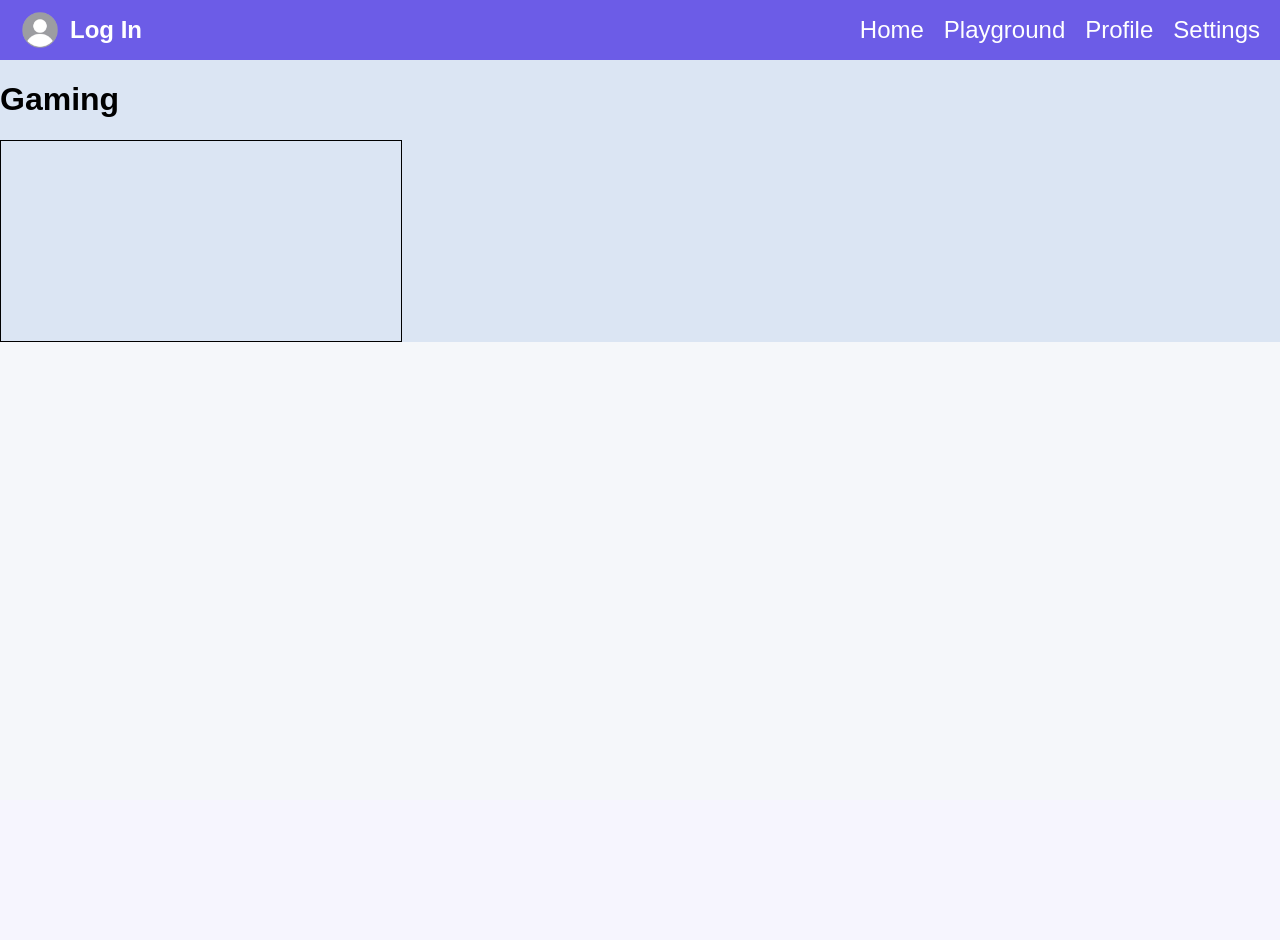
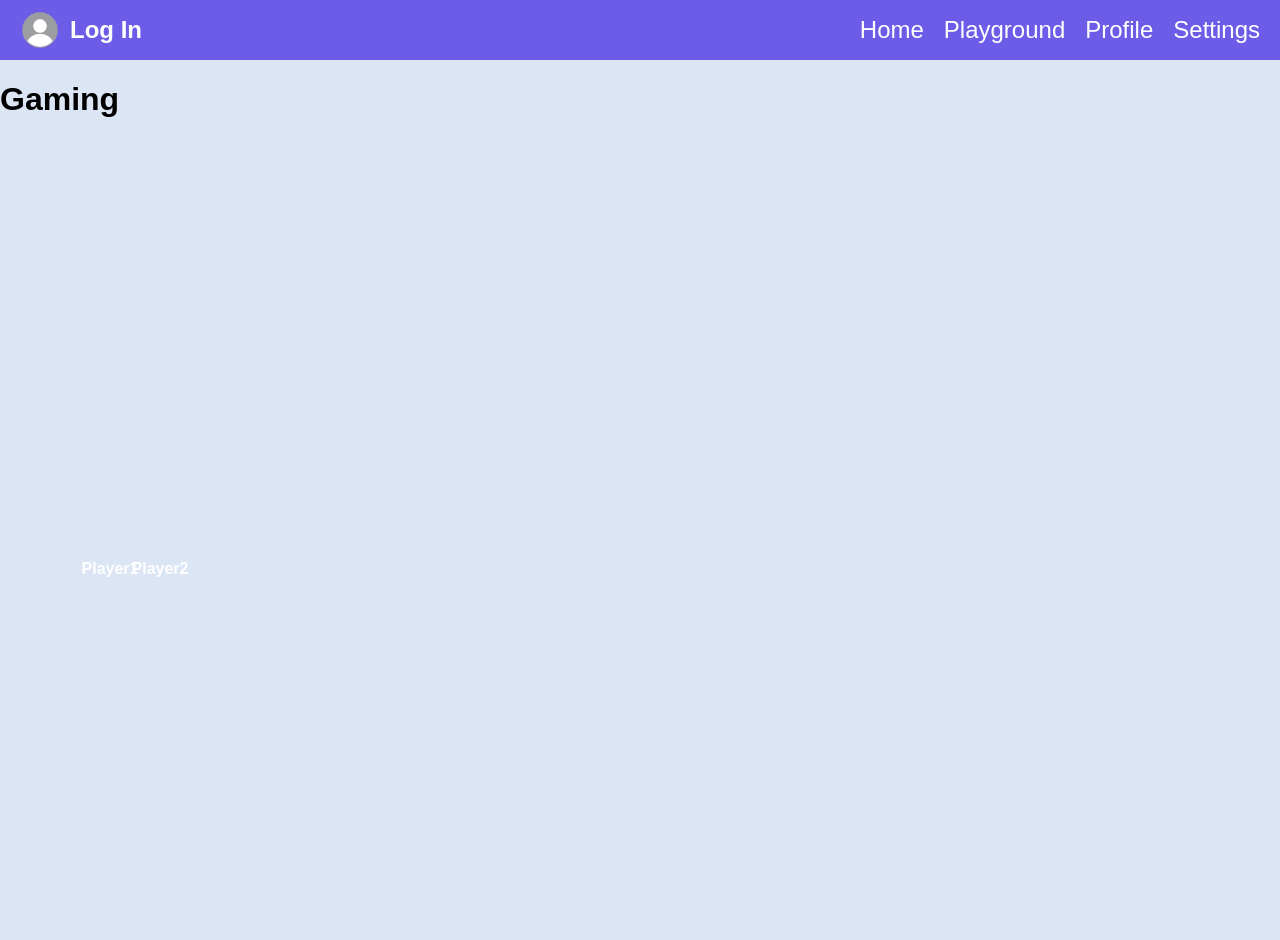
Before and after one commit to MlgEpicCar/HenHacks2026, a Flask app: page /playground in a window 1280 px wide. Before the commit the page ends 342 px from the top, so only its background shows below. Run offline with Flask 3, Linux system fonts and the light colour scheme; some libraries are stand-ins or nearby versions.

Commit message:
usernames in playground

```diff
--- a/models.py
+++ b/models.py
@@ -8,7 +8,7 @@ class User(db.Model):
     password = db.Column(db.String(100))
     xp = db.Column(db.Integer, default=0)
     pfp = db.Column(db.String, default="unknown")
-    bio = db.Column(db.String(250), default="This user hasn't set a bio yet.")
+    bio = db.Column(db.String(250), default="Enter bio here.")
 
 class Goal(db.Model):
     id = db.Column(db.Integer, primary_key=True)
--- a/playground.py
+++ b/playground.py
@@ -11,6 +11,7 @@ def setup_socket_handlers(socketio):
         "player2": {"x": 300, "y": 300}
     }
     player_users = {}
+    usernames = {}
 
     @socketio.on("connect")
     def handle_connect():
@@ -29,9 +30,10 @@ def setup_socket_handlers(socketio):
         pfps = {}
         for player, user_id in player_users.items():
             user = User.query.get(user_id)
+            usernames[player] = user.username if user else "Unknown"
             pfps[player] = url_for("static", filename=f"pfps/{user.pfp}.png") if user else ""
 
-        emit("init", {"player": players[sid], "positions": positions, "pfps": pfps})
+        emit("init", {"player": players[sid], "positions": positions, "pfps": pfps, "usernames": usernames})
 
     @socketio.on("move")
     def handle_move(data):
--- a/templates/playground.html
+++ b/templates/playground.html
@@ -3,9 +3,18 @@
 
 <h1>Gaming</h1>
 
-<div id="game-board" style="width:400px;height:200px;border:1px solid black;position:relative;">
-    <div id="player1" class="player" style="width:40px;height:40px;position:absolute;top:50px;left:50px;background-size:cover;background-position:center;"></div>
-    <div id="player2" class="player" style="width:40px;height:40px;position:absolute;top:50px;left:100px;background-size:cover;background-position:center;"></div>
+<div id="game-board" style="width:100%;height:100vh;border:0px solid black;position:relative;">
+    <!-- Player 1 -->
+    <div id="player1-container" style="position:absolute; left:50px; top:300px; text-align:center;">
+        <div id="player1" class="player" style="width:15vh;height:15vh;background-size:cover;background-position:center;"></div>
+        <span id="player1-name" class="player-name" style="color:white; font-weight:bold;">Player1</span>
+    </div>
+
+    <!-- Player 2 -->
+    <div id="player2-container" style="position:absolute; left:100px; top:300px; text-align:center;">
+        <div id="player2" class="player" style="width:15vh;height:15vh;background-size:cover;background-position:center;"></div>
+        <span id="player2-name" class="player-name" style="color:white; font-weight:bold;">Player2</span>
+    </div>
 </div>
 
 <script src="https://cdn.socket.io/4.7.2/socket.io.min.js"></script>
@@ -15,8 +24,8 @@ const keysDown = new Set();
 
 // Current and target positions for smooth interpolation
 let positions = {
-    player1: { x: 50, y: 50 },
-    player2: { x: 100, y: 50 }
+    player1: { x: 50, y: 300 },
+    player2: { x: 100, y: 300 }
 };
 let targetPositions = { ...positions };
 let myPlayer = null;
@@ -25,9 +34,9 @@ const speed = 0.1; // interpolation speed (0.1-0.3 works well)
 // Render function: updates DOM positions
 function render() {
     for (let player in positions) {
-        const el = document.getElementById(player);
-        el.style.left = positions[player].x + "px";
-        el.style.top = positions[player].y + "px";
+        const container = document.getElementById(player + "-container");
+        container.style.left = positions[player].x + "px";
+        container.style.top = positions[player].y + "px";
     }
 }
 
@@ -89,6 +98,25 @@ socket.on("init", (data) => {
         if (el) el.style.backgroundImage = `url('${pfps[player]}')`;
     }
 });
+
+let usernames = {}; // store each player's username
+
+socket.on("init", (data) => {
+    myPlayer = data.player;
+    targetPositions = data.positions;
+    pfps = data.pfps || {};
+    usernames = data.usernames || {}; // new: usernames mapping
+
+    for (let player in pfps) {
+        const el = document.getElementById(player);
+        if (el) el.style.backgroundImage = `url('${pfps[player]}')`;
+
+        // Set username
+        const nameEl = document.getElementById(player + "-name");
+        if (nameEl && usernames[player]) nameEl.textContent = usernames[player];
+    }
+});
+
 </script>
 
 {% endblock %}
```
